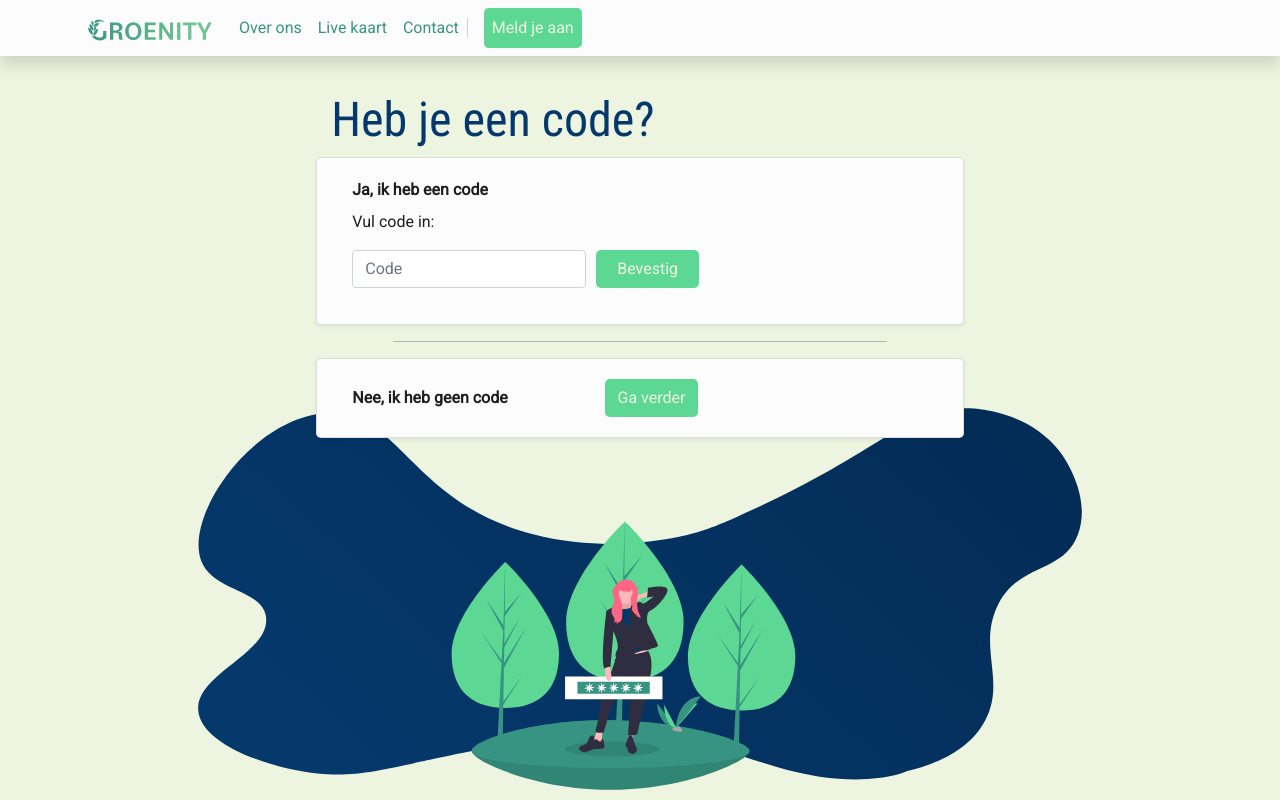
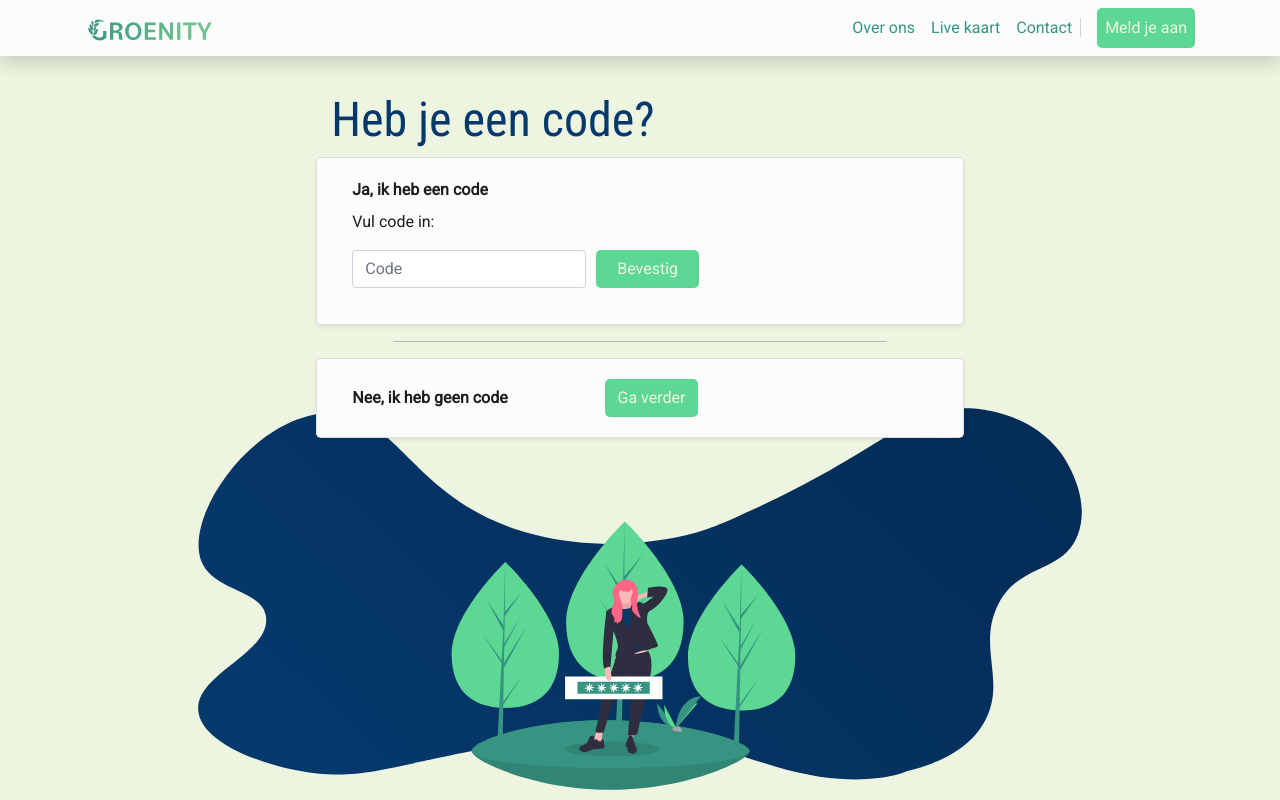
Before and after one commit to MinjuCo/groenity, a PHP site: page /pages/askCode.php in a window 1280 px wide. Run offline with PHP 8.4, Linux system fonts and the light colour scheme.

Commit message:
Layout of navigation fixed: on start page the navigation was too close to the logo

```diff
--- a/includes/nav-private.inc.php
+++ b/includes/nav-private.inc.php
@@ -1,4 +1,4 @@
-<form class="form-inline my-2 my-lg-0 w-50">
+<form class="form-inline mr-auto my-2 my-lg-0 w-50">
     <div class="input-group w-100">
     <input type="text" class="form-control" name="searchUser" placeholder="Zoek een gebruiker op" aria-label="Gebruiker opzoeken">
     <div class="input-group-append">
--- a/includes/nav.inc.php
+++ b/includes/nav.inc.php
@@ -8,7 +8,7 @@
             <button class="navbar-toggler" type="button" data-toggle="collapse" data-target="#navbarResponsive" aria-controls="navbarResponsive" aria-expanded="false" aria-label="Toggle navigation">
                 <span class="navbar-toggler-icon"></span>
             </button>
-            <div class="collapse navbar-collapse justify-content-between" id="navbarResponsive">
+            <div class="collapse navbar-collapse justify-content-end" id="navbarResponsive">
                     <?php
                     if (isset($_SESSION["user"])) {
                         include_once(__DIR__."/../includes/nav-private.inc.php");
```
